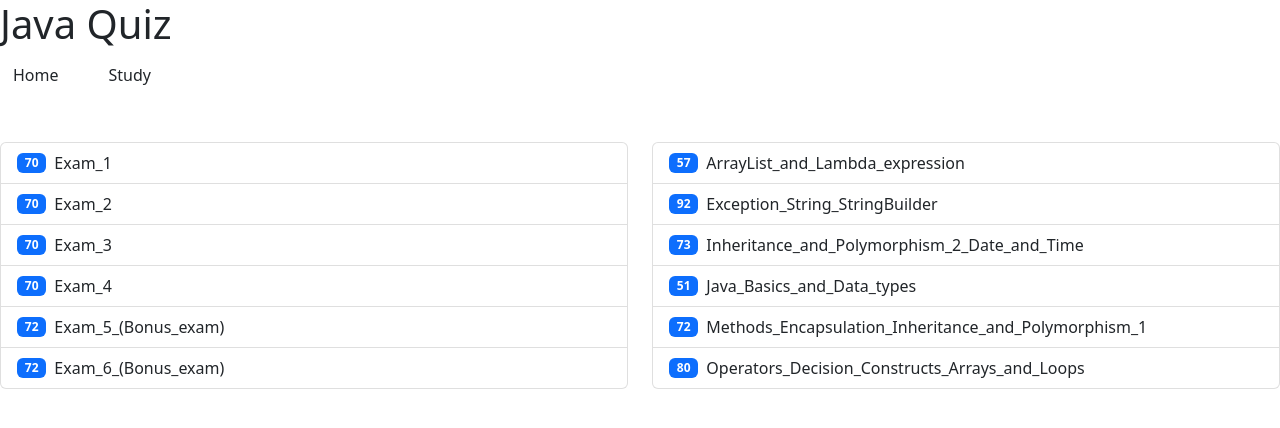
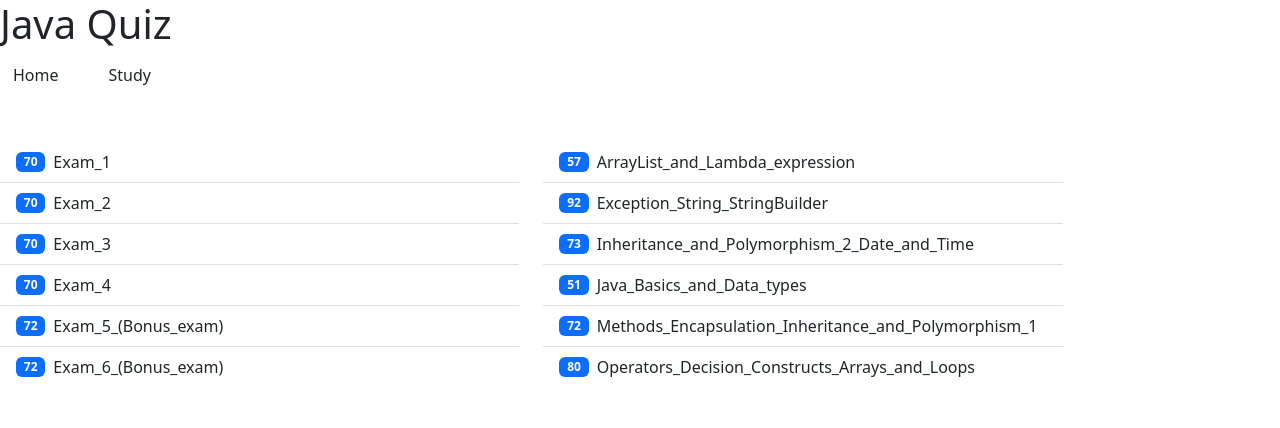
Before and after one commit to WalterClementsJr/oca-study, an Angular app: page /dashboard in a window 1280 px wide. Shown: the top 428 px of the page. Built offline with nearby package versions, Linux system fonts and the light colour scheme.

Commit message:
fix bug not update new answers

```diff
--- a/src/app/component/dashboard/dashboard.component.html
+++ b/src/app/component/dashboard/dashboard.component.html
@@ -1,22 +1,22 @@
 <div class="row">
-  <div class="col-6 d-flex flex-column">
-    <ul class="list-group">
-      <li class="list-group-item d-flex justify-content-start align-items-center"
+  <div class="col-5 d-flex flex-column">
+    <div class="list-group list-group-flush">
+      <a class="list-group-item d-flex justify-content-start align-items-center"
           *ngFor="let content of trainingContents | genericFilter: filterTrainingContentExam"
           [routerLink]="['/content', content.name]">
         <span class="badge bg-primary badge-pill me-2">{{content.questions.length}}</span>
         {{content.name}}
-      </li>
-    </ul>
+      </a>
+    </div>
   </div>
-  <div class="col-6 d-flex flex-column">
-    <ul class="list-group">
-      <li class="list-group-item list-group-item-action d-flex justify-content-start align-items-center"
+  <div class="col-5 d-flex flex-column">
+    <div class="list-group list-group-flush">
+      <a class="list-group-item list-group-item-action d-flex justify-content-start align-items-center"
           *ngFor="let content of trainingContents | genericFilter: filterTrainingContentLesson"
           [routerLink]="['/content', content.name]">
         <span class="badge bg-primary badge-pill me-2">{{content.questions.length}}</span>
         {{content.name}}
-      </li>
-    </ul>
+      </a>
+    </div>
   </div>
 </div>
--- a/src/app/component/question-display/question-display.component.html
+++ b/src/app/component/question-display/question-display.component.html
@@ -4,13 +4,11 @@
     <div class="fs-5 code-block">{{question?.question}}</div>
   </div>
 
-  <div class="col-6 d-flex flex-column">
+  <div class="col-6 list-group list-group-flush d-flex flex-column">
     <ng-container *ngFor="let key of objectKeys(question?.answers) | questionAnswerNotEmpty : question?.answers">
-      <div class="d-flex flex-row">
-        <div class="fs-2 fw-bold ms-3 me-4">{{key}}</div>
-        <div class="row custom-control custom-radio mb-5">
-          <div class="col-5">{{question?.answers[key]}}</div>
-        </div>
+      <div class="list-group-item list-group-item-action d-flex justify-content-start">
+        <div class="fs-2 fw-bold me-4">{{key}}</div>
+        <div class="fs-6 col-5">{{question?.answers[key]}}</div>
       </div>
     </ng-container>
   </div>
--- a/src/app/component/question-form/question-form.component.html
+++ b/src/app/component/question-form/question-form.component.html
@@ -1,39 +1,39 @@
 <div class="p-4">
-  <div class="d-flex">
+  <div class="d-flex mb-5">
     <button class="btn btn-warning me-4" (click)="back()">Back</button>
     <button class="btn btn-primary" (click)="next()">Next random question</button>
   </div>
 
   <h2>{{question?.trainingContent}}</h2>
 
-  <div class="mt-4 row">
-    <div class="card fs-5 col-6 code-block">
+  <div class="mt-4 card row d-flex flex-row">
+    <div class="fs-5 col-6 code-block">
       {{question?.question}}
     </div>
 
     <form class="col-6 code-block" [formGroup]="form" (ngSubmit)="onSubmit()">
-      <div class="card p-2">
+      <div class="p-2">
         <ng-container *ngIf="answerIsCorrect == undefined || answerIsCorrect == null; else elseif1">
           Choose answer
         </ng-container>
 
         <ng-template #elseif1>
           <ng-container *ngIf="answerIsCorrect; else elseif2">
-            <div class="card card-text fs-3 text-black bg-success">Correct</div>
+            <div class="card card-text fs-3 text-black bg-success">Correct answer</div>
             <div class="fs-5">{{this.question?.explanation}}</div>
           </ng-container>
         </ng-template>
 
         <ng-template #elseif2>
           <ng-container *ngIf="!answerIsCorrect">
-            <div class="card card-text fs-3 text-black bg-warning">Wrong</div>
+            <div class="card card-text fs-3 text-black bg-warning">Wrong answer</div>
           </ng-container>
         </ng-template>
       </div>
 
-      <div>
+      <div class="list-group list-group-flush ">
         <ng-container *ngFor="let item of listOfAnswers | answerNotBlank : listOfAnswers">
-          <div class=" custom-control custom-radio mb-5 d-flex flex-row">
+          <div class="list-group-item d-flex justify-content-start custom-control custom-radio">
             <div class="col-1 fs-3 me-4">{{item.key}}</div>
 
             <div *ngIf="question?.type === questionType.SINGLE_CHOICE; then radio else checkBox"></div>
@@ -51,6 +51,7 @@
           </div>
         </ng-container>
       </div>
+
       <button class="btn btn-primary" type="submit">Submit</button>
     </form>
   </div>
--- a/src/app/component/question-form/question-form.component.ts
+++ b/src/app/component/question-form/question-form.component.ts
@@ -18,7 +18,6 @@ export class QuestionFormComponent {
 
   answerIsCorrect: boolean | undefined;
 
-  objectKeys = Object.keys;
   readonly questionType = QuestionType;
 
   form!: FormGroup;
@@ -35,6 +34,7 @@ export class QuestionFormComponent {
 
   private setup() {
     this.answerIsCorrect = undefined;
+    this.listOfAnswers = [];
     for (let key of Object.keys(this.question?.answers)) {
       this.listOfAnswers.push({key: key, answer: this.question?.answers[key], checked: false})
     }
```
